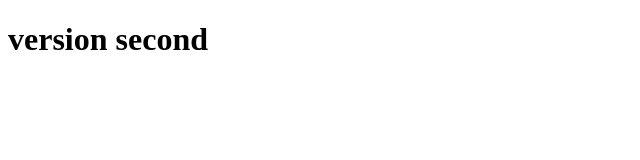
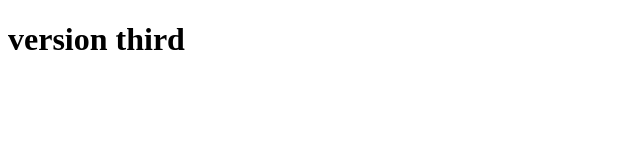
Before and after one commit to bajrasushant/git--session, a plain HTML site: page config/second.html in a window 1280 px wide. Shown: the full height of the page, 0-640 px from the left. Drawn offline with Linux system fonts and the light colour scheme.

Commit message:
version 3

```diff
--- a/config/second.html
+++ b/config/second.html
@@ -4,7 +4,7 @@
     <title>Document</title>
 </head>
 <body>
-    <h1>version second</h1>
+    <h1>version third</h1>
 
 </body>
 </html>
```
Also changed, not shown: src/index.html (+1 -1 lines).
